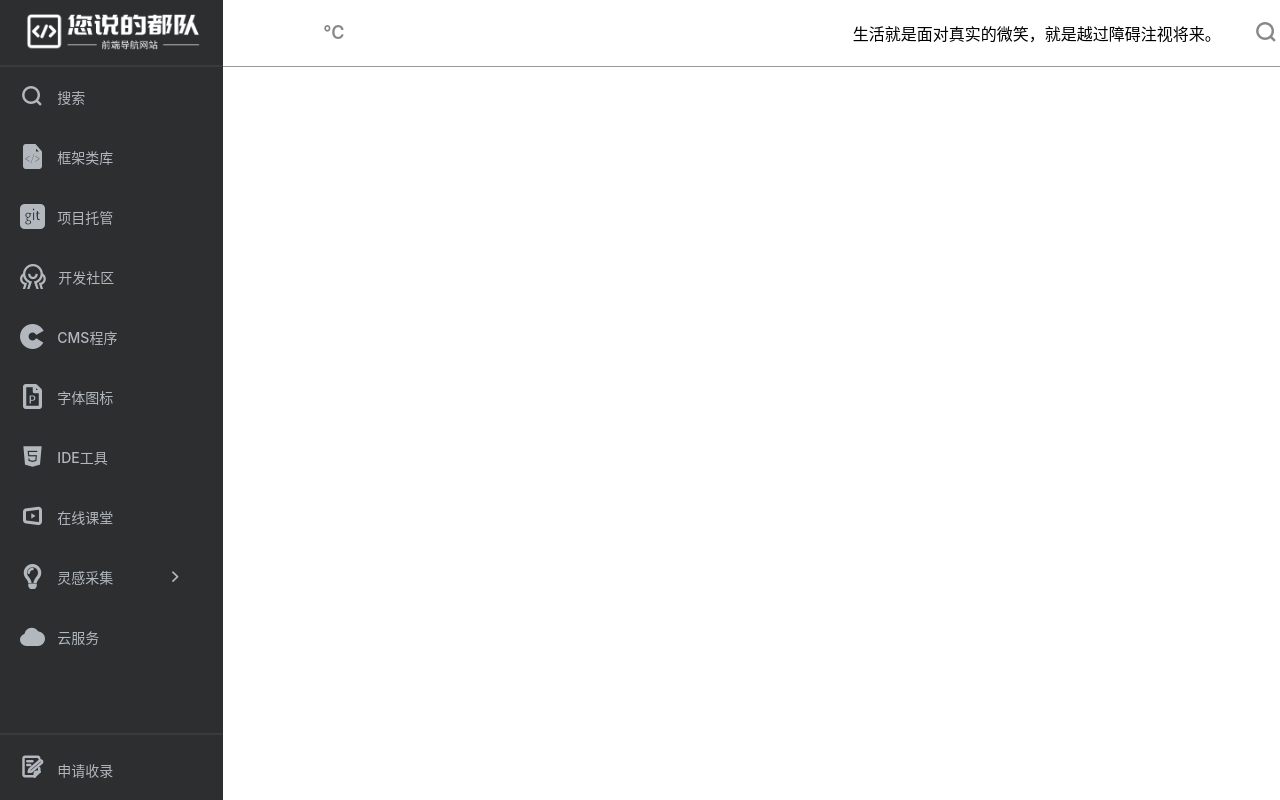
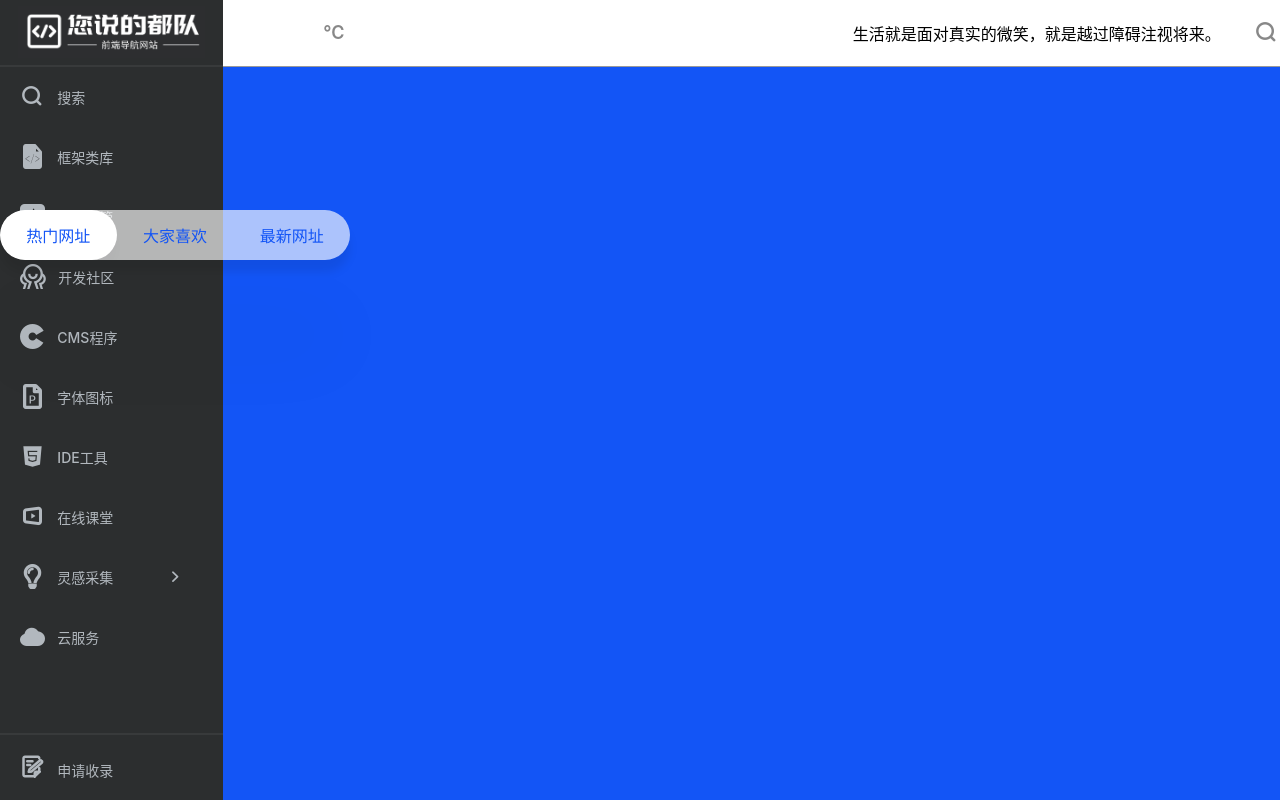
Before and after one commit to Code-LinPromise/Front-end-navigation-website, a React (Vite) app: page / in a window 1280 px wide. Built offline with nearby package versions, Linux system fonts and the light colour scheme; no server answers.

Commit message:
Home-Category

```diff
--- a/src/Components/Segmented/index.jsx
+++ b/src/Components/Segmented/index.jsx
@@ -2,8 +2,9 @@ import React from "react";
 
 import "./style.scss"
 
-const Segmented = () =>{
-    return(
+const Segmented = () => {
+
+	return (
 		<div id="app">
 			<ul>
 				<li>热门网址</li>
--- a/src/Components/Segmented/style.scss
+++ b/src/Components/Segmented/style.scss
@@ -0,0 +1,82 @@
+* {
+	box-sizing: border-box;
+	margin: 0;
+	padding: 0;
+}
+
+$background: #1355f6;
+body {
+	width: 100%;
+	height: 100vh;
+	display: flex;
+	justify-content: center;
+	align-items: center;
+	background: $background;
+	overflow: hidden;
+}
+
+$font-family: "montserrat";
+$container-width: 350px;
+$border-radius: 35px;
+$element-count: 3;
+
+#app {
+	width: $container-width;
+	height: $container-width;
+	display: grid;
+	place-items: center;
+	ul {
+		position: relative;
+		width: $container-width;
+		height: 50px;
+		display: grid;
+		grid-template-columns: repeat($element-count, 1fr);
+		border-radius: $border-radius;
+		background: rgba(255, 255, 255, 0.65);
+		box-shadow: 0 12.5px 10px rgba(0, 0, 0, 0.08),
+			0 100px 80px rgba(0, 0, 0, 0.03);
+		overflow: hidden;
+		li {
+			list-style: none;
+			display: grid;
+			place-items: center;
+			font-family: $font-family;
+			color: $background;
+			z-index: 10;
+			cursor: pointer;
+		}
+		.focus-el {
+			position: absolute;
+			left: 0;
+			top: 0;
+			width: calc(100% / #{$element-count});
+			height: 100%;
+			border-radius: $border-radius;
+			background: #fff;
+			box-shadow: 0 12.5px 10px rgba(0, 0, 0, 0.015),
+				0 100px 80px rgba(0, 0, 0, 0.03);
+
+			&.el--2 {
+				left: calc(-100% / #{$element-count});
+			}
+		}
+	}
+}
+
+.support {
+	position: absolute;
+	right: 10px;
+	bottom: 10px;
+	padding: 10px;
+	display: flex;
+	a {
+		margin: 0 10px;
+		color: #e1f2fb;
+		font-size: 1.8rem;
+		backface-visibility: hidden;
+		transition: all 350ms cubic-bezier(0.38, -0.12, 0.24, 1.91);
+		&:hover {
+			transform: scale(1.1);
+		}
+	}
+}
--- a/src/pages/FirstPage/index.jsx
+++ b/src/pages/FirstPage/index.jsx
@@ -2,12 +2,14 @@ import React from 'react';
 import "./style.scss"
 import Layout from "../../Components/Layout/index.jsx";
 import TopNav from "../../Components/TopNav/index.jsx";
+import Segmented from '../../Components/Segmented/index.jsx';
 
 const FirstPage = () => {
     return (
         <div>
             <Layout/>
             <TopNav/>
+            <Segmented/>
 
         </div>
     );
```
Lines whose indentation alone changed are shown as unchanged.
